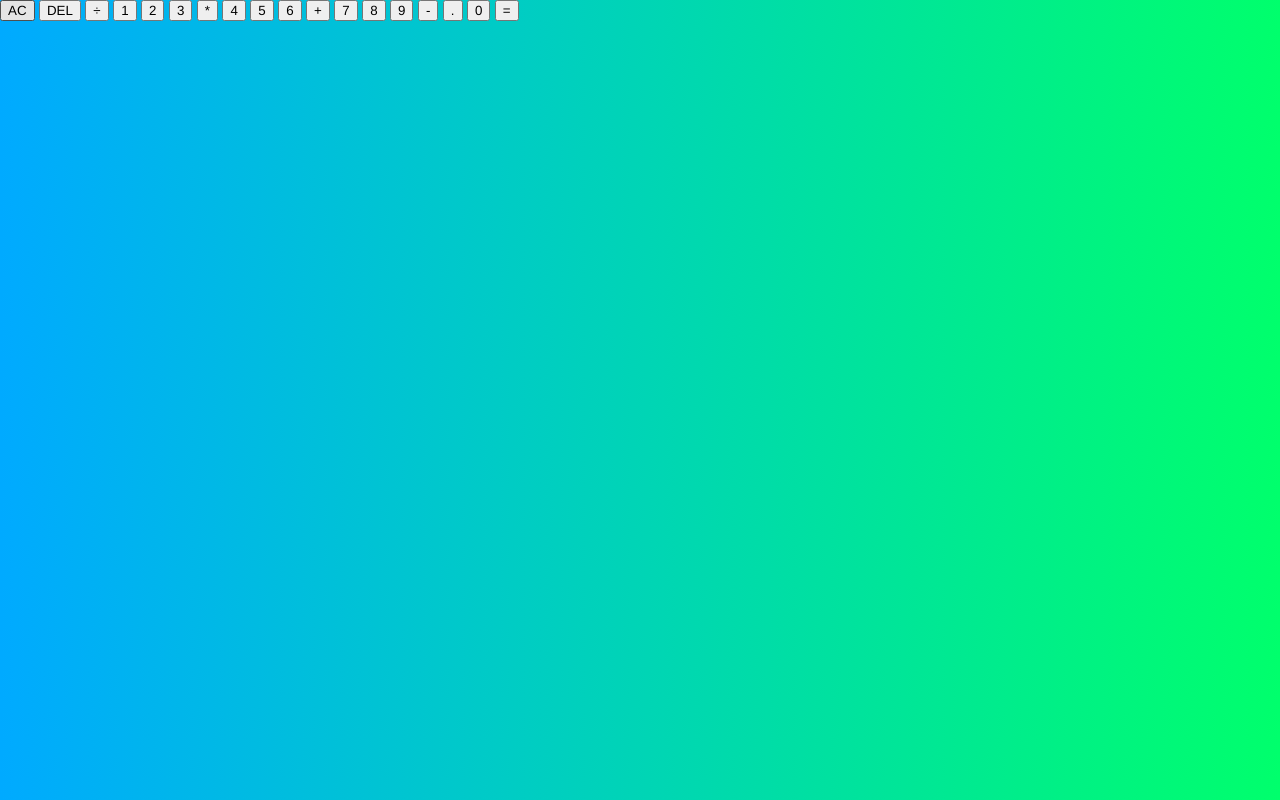
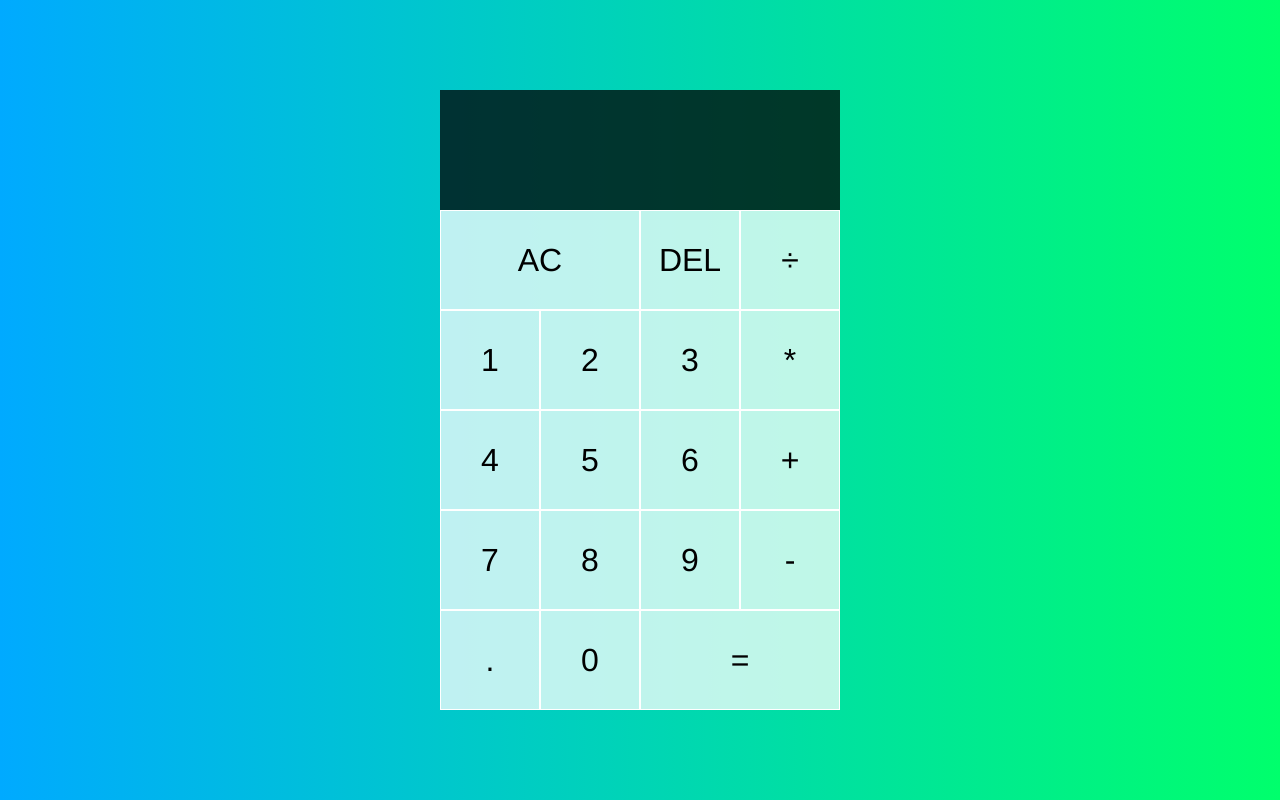
Before and after one commit to rohansolanki11/calculator, a plain HTML site: page index.html in a window 1280 px wide. Drawn offline with Linux system fonts and the light colour scheme.

Commit message:
added css styling

```diff
--- a/style.css
+++ b/style.css
@@ -9,3 +9,49 @@ body{
     margin: 0;
     background: linear-gradient(to right, #00aaff, #00ff6c);
 }
+
+.calculator{
+    display: grid;
+    justify-content: center;
+    align-content: center;
+    min-height: 100vh;
+    grid-template-columns: repeat(4,100px);
+    grid-template-rows: minmax(120px,auto) repeat(5,100px);
+}
+
+.calculator > button{
+    cursor: pointer;
+    font-size: 2rem;
+    border: 1px solid white;
+    outline: none;
+    background-color: rgba(255,255,255,0.75);
+}
+
+.calculator > button:hover{
+    background-color: rgba(255,255,255,0.9);
+}
+
+.span-two{
+    grid-column: span 2;
+}
+
+.display{
+    grid-column: 1 / -1;
+    background-color: rgba(0,0,0,0.75);
+    display: flex;
+    align-items: flex-end;
+    justify-content: space-around;
+    flex-direction: column;
+    word-wrap: break-word;
+    word-break: break-all;
+}
+
+.display .previous{
+    color: rgba(255,255,255,0.75);
+    font-size: 1.5rem;
+}
+
+.display .current{
+    color: white;
+    font-size: 2rem;
+}
```
